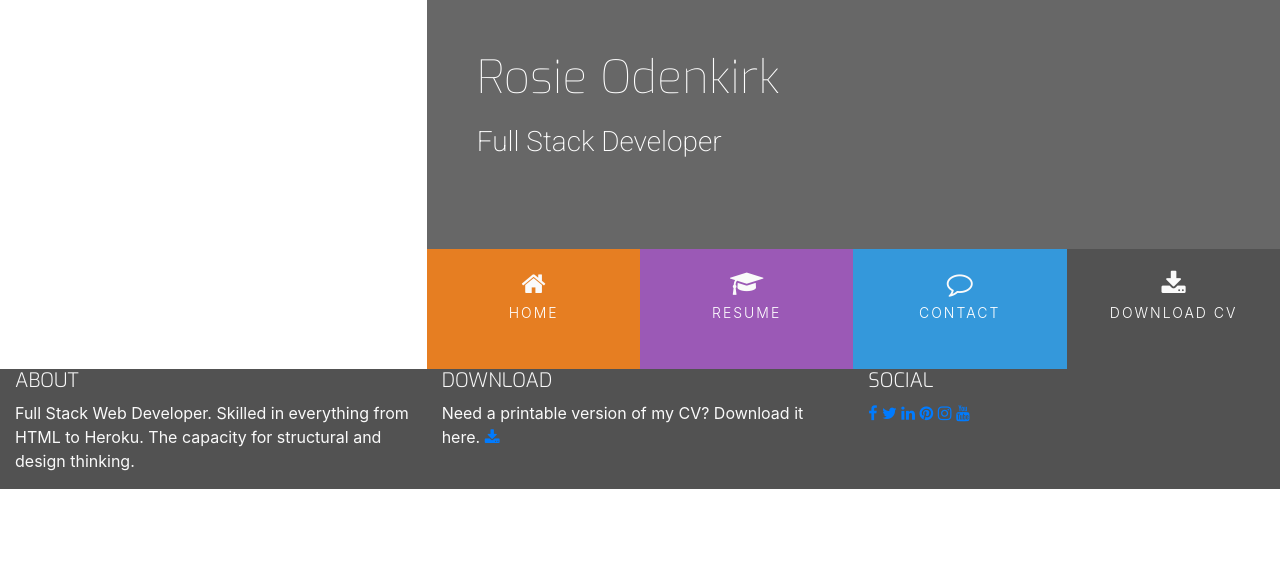
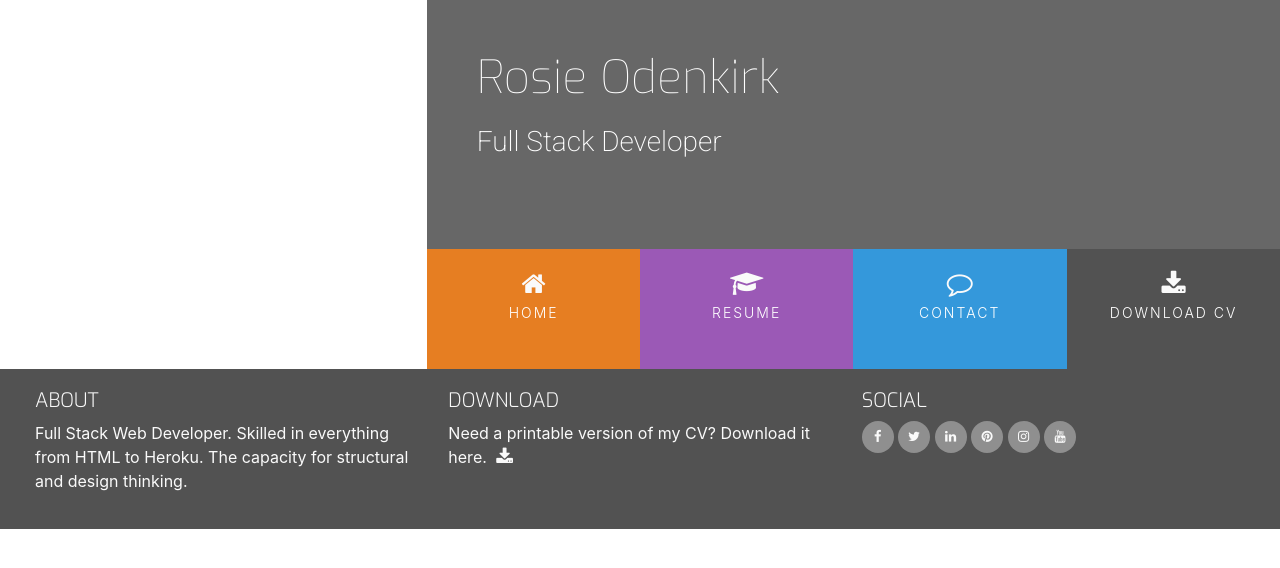
Before and after one commit to martakl-bit/UCD_resume, a plain HTML site: page index.html in a window 1280 px wide. Drawn offline with nearby package versions, Linux system fonts and the light colour scheme.

Commit message:
Commit after footer

```diff
--- a/assets/css/style.css
+++ b/assets/css/style.css
@@ -143,3 +143,46 @@ footer {
     min-height: 120px;
     margin: 0;
 }
+
+.cv-pdf i {
+    font-size: 18px;
+    color: #fafafa;
+    text-align: center;
+    padding-left: 5px;
+    transition: all 0.35s ease-in-out;
+    -moz-transition: all 0.35s ease-in-out;
+    -webkit-transition: all 0.35s ease-in-out;
+    -o-transition: all 0.35s ease-in-out;
+}
+
+.cv-pdf i:hover {
+    color: #e84610;
+}
+
+.social-links {
+    padding-bottom: 15px;
+}
+
+.social-links li a i {
+    width: 32px;
+    height: 32px;
+    padding: 12px 0;
+    border-radius: 50%;
+    font-size: 13px;
+    line-height: 7px;
+    text-align: center;
+    color: #fafafa;
+    background: #8f8f8f;
+    transition: all 0.35s ease-in-out;
+    -moz-transition: all 0.35s ease-in-out;
+    -webkit-transition: all 0.35s ease-in-out;
+    -o-transition: all 0.35s ease-in-out;
+}
+
+.social-links li a i:hover {
+    background: #e84610;
+}
+
+#footer-details {
+    padding: 20px;
+}
--- a/index.html
+++ b/index.html
@@ -108,4 +108,4 @@
         </div>
     </footer>
 </body>
-</html
+</html>
```
